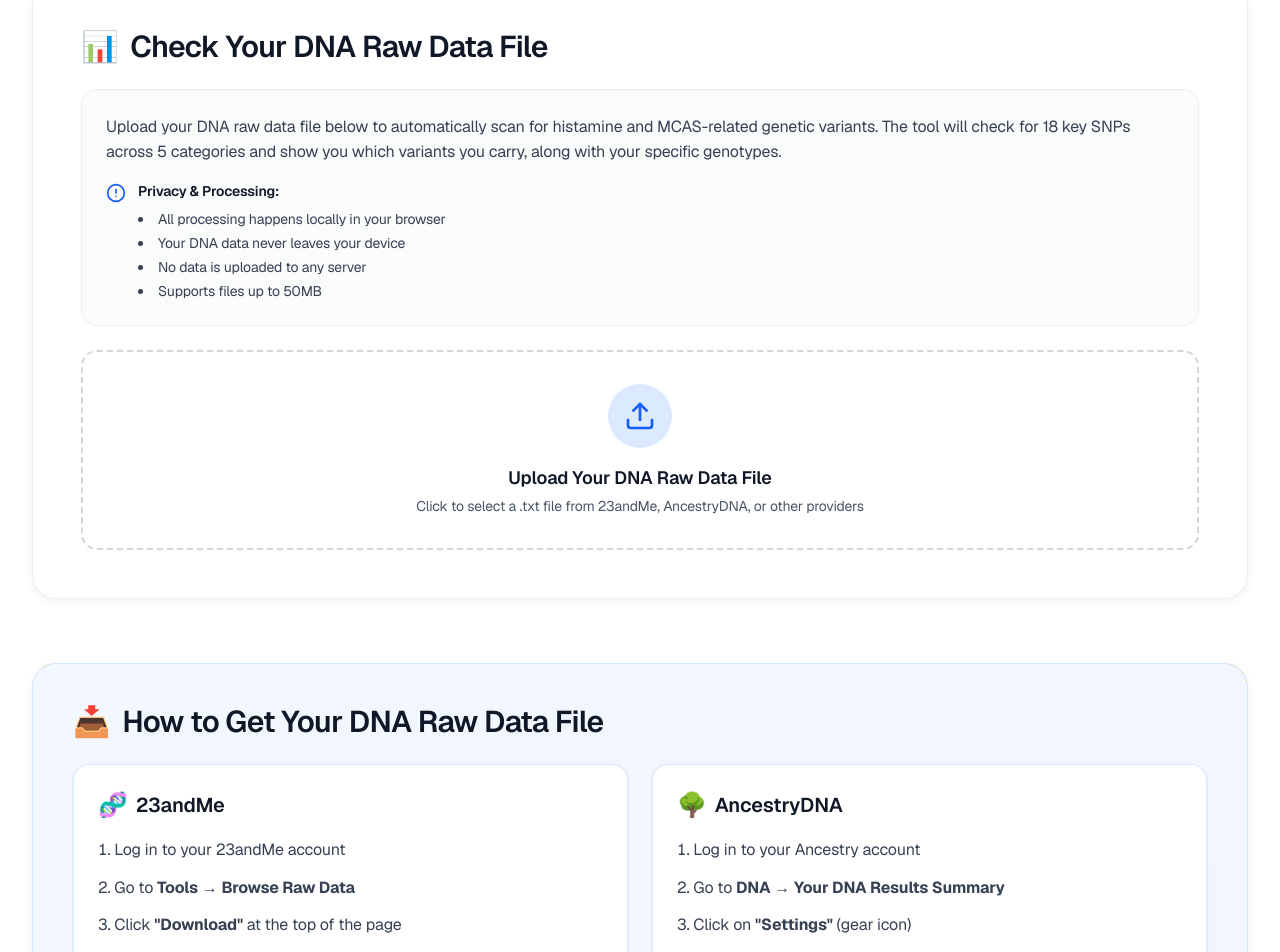
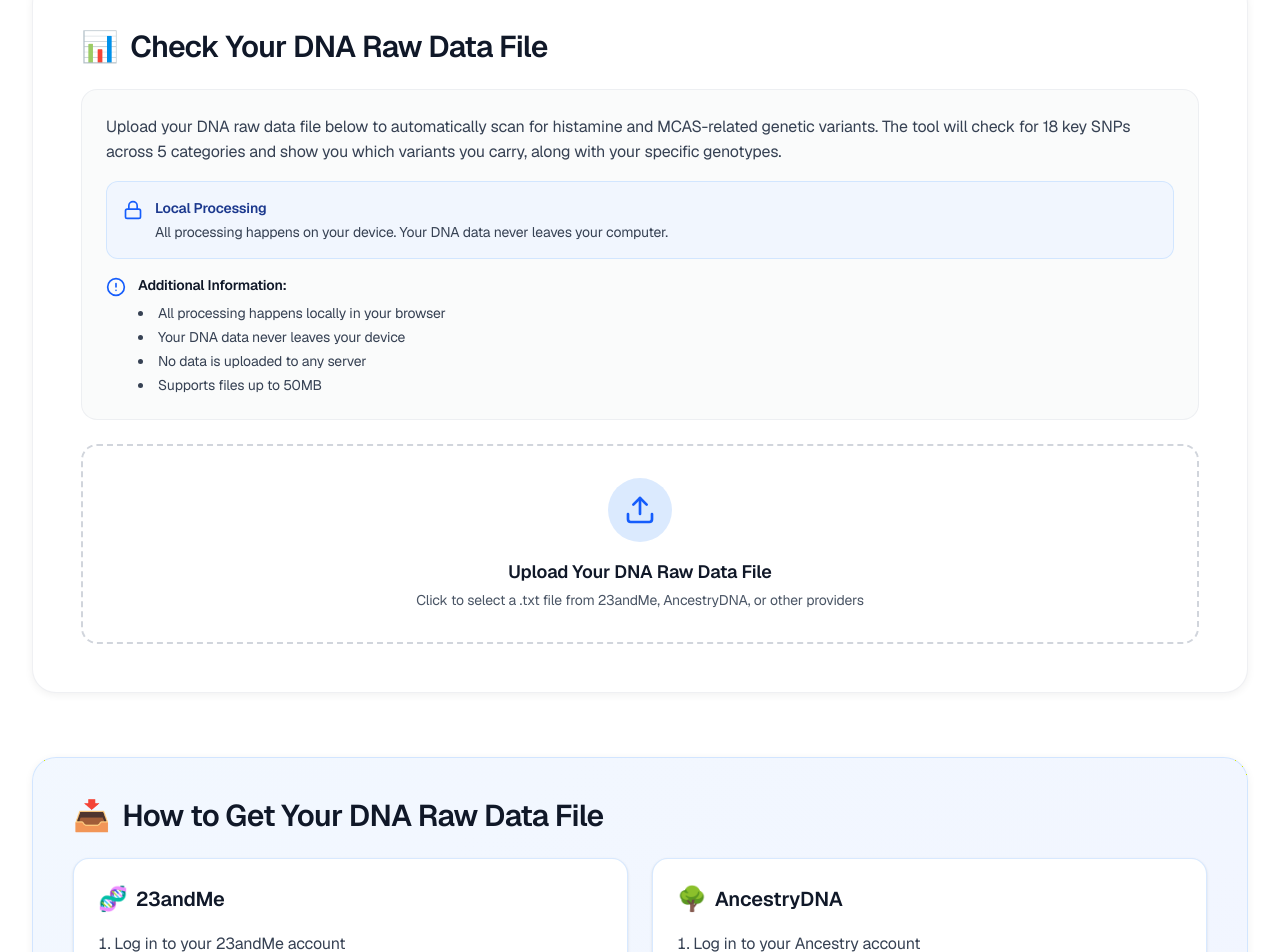
Before and after one commit to helloivanco/gadolinium.org, a Next.js app: page /dna-checker in a window 1280 px wide. Shown: the part 869-1821 px from the top of the page. Built offline with nearby package versions, Linux system fonts and the light colour scheme.

Commit message:
Enhance DNAChecker component by adding local processing information and calculating total at-risk SNPs. Update privacy section for clarity and improve user experience with new visual elements.

```diff
--- a/components/DNAChecker.tsx
+++ b/components/DNAChecker.tsx
@@ -5,6 +5,7 @@ import {
   CheckCircle2,
   FileText,
   LoaderCircle,
+  Lock,
   Upload,
   XCircle,
 } from 'lucide-react';
@@ -502,6 +503,14 @@ const DNAChecker = () => {
       0
     ) || 0;
   const totalSNPs = ALL_SNP_IDS.length;
+  const totalAtRisk =
+    results?.reduce(
+      (sum, cat) =>
+        sum +
+        cat.snps.filter((s) => s.found && s.hasRisk === true && !s.isProtective)
+          .length,
+      0
+    ) || 0;
 
   return (
     <section className='bg-white rounded-3xl shadow-[0_2px_8px_rgba(0,0,0,0.06)] border border-gray-200/60 p-8 md:p-12 hover:shadow-[0_8px_24px_rgba(0,0,0,0.12)] hover:border-gray-300/80 transition-all duration-500 ease-[cubic-bezier(0.4,0,0.2,1)]'>
@@ -520,11 +529,25 @@ const DNAChecker = () => {
             18 key SNPs across 5 categories and show you which variants you
             carry, along with your specific genotypes.
           </p>
+          <div className='bg-blue-50/80 rounded-xl p-4 border border-blue-200/60 mb-4'>
+            <div className='flex items-start gap-3'>
+              <Lock className='w-5 h-5 text-blue-600 mt-0.5 shrink-0' />
+              <div className='text-sm text-gray-700'>
+                <p className='font-semibold text-blue-900 mb-1'>
+                  Local Processing
+                </p>
+                <p className='text-gray-700'>
+                  All processing happens on your device. Your DNA data never
+                  leaves your computer.
+                </p>
+              </div>
+            </div>
+          </div>
           <div className='flex items-start gap-3'>
-            <AlertCircle className='w-5 h-5 text-blue-600 mt-0.5 flex-shrink-0' />
+            <AlertCircle className='w-5 h-5 text-blue-600 mt-0.5 shrink-0' />
             <div className='text-sm text-gray-700'>
               <p className='font-semibold text-gray-900 mb-2'>
-                Privacy & Processing:
+                Additional Information:
               </p>
               <ul className='space-y-1 list-disc list-inside'>
                 <li>All processing happens locally in your browser</li>
@@ -590,7 +613,8 @@ const DNAChecker = () => {
               </div>
               <p className='text-xs text-gray-500 mt-4 max-w-md'>
                 Large files may take a moment to process. Please keep this page
-                open.
+                open. All processing happens locally on your device—your data
+                never leaves your computer.
               </p>
             </div>
           </div>
@@ -617,6 +641,11 @@ const DNAChecker = () => {
                 </p>
                 <p className='text-sm text-gray-600'>
                   Found {totalFound} of {totalSNPs} relevant SNPs
+                  {totalAtRisk > 0 && (
+                    <span className='text-red-600 font-medium ml-1'>
+                      • {totalAtRisk} at Risk
+                    </span>
+                  )}
                 </p>
               </div>
               <button
```
